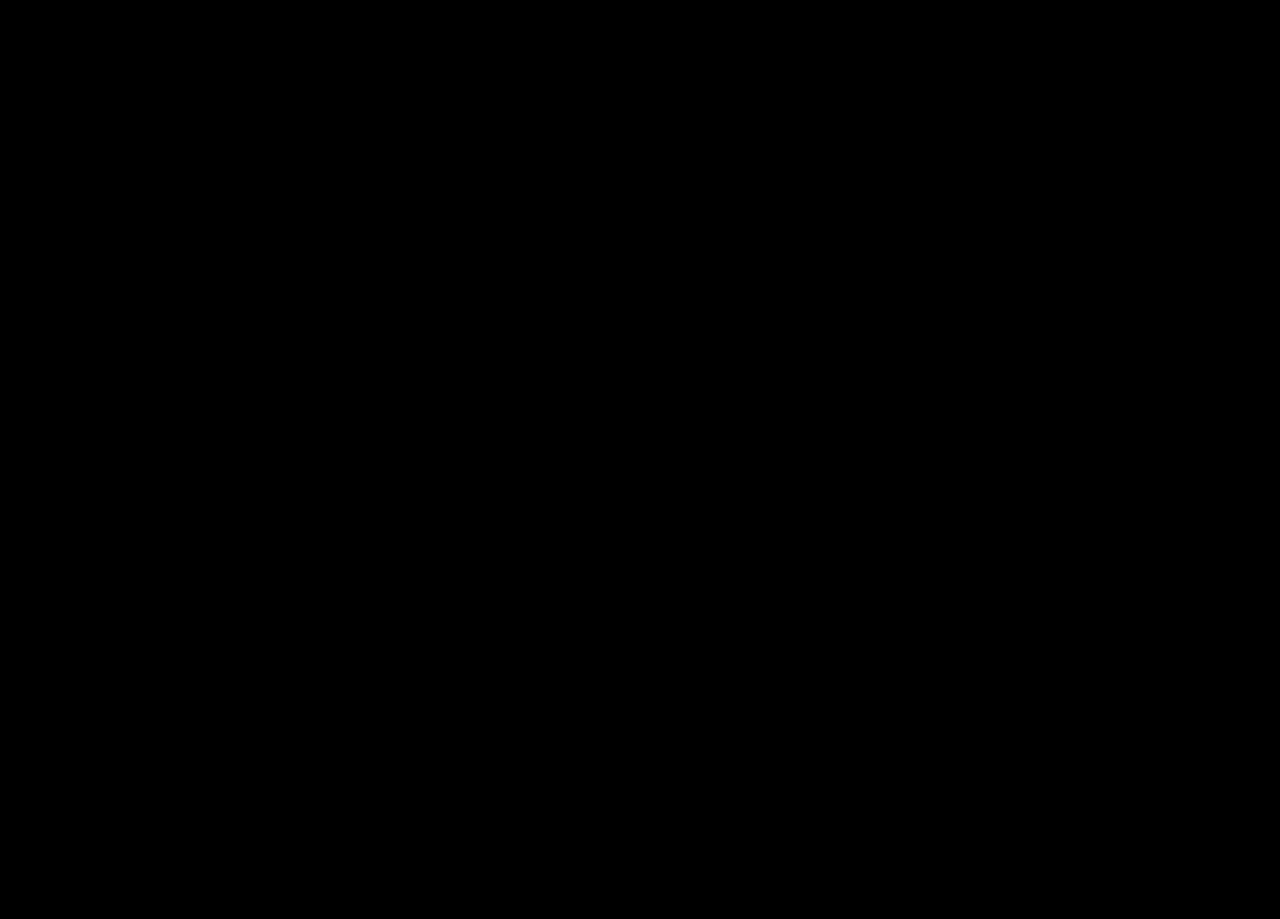
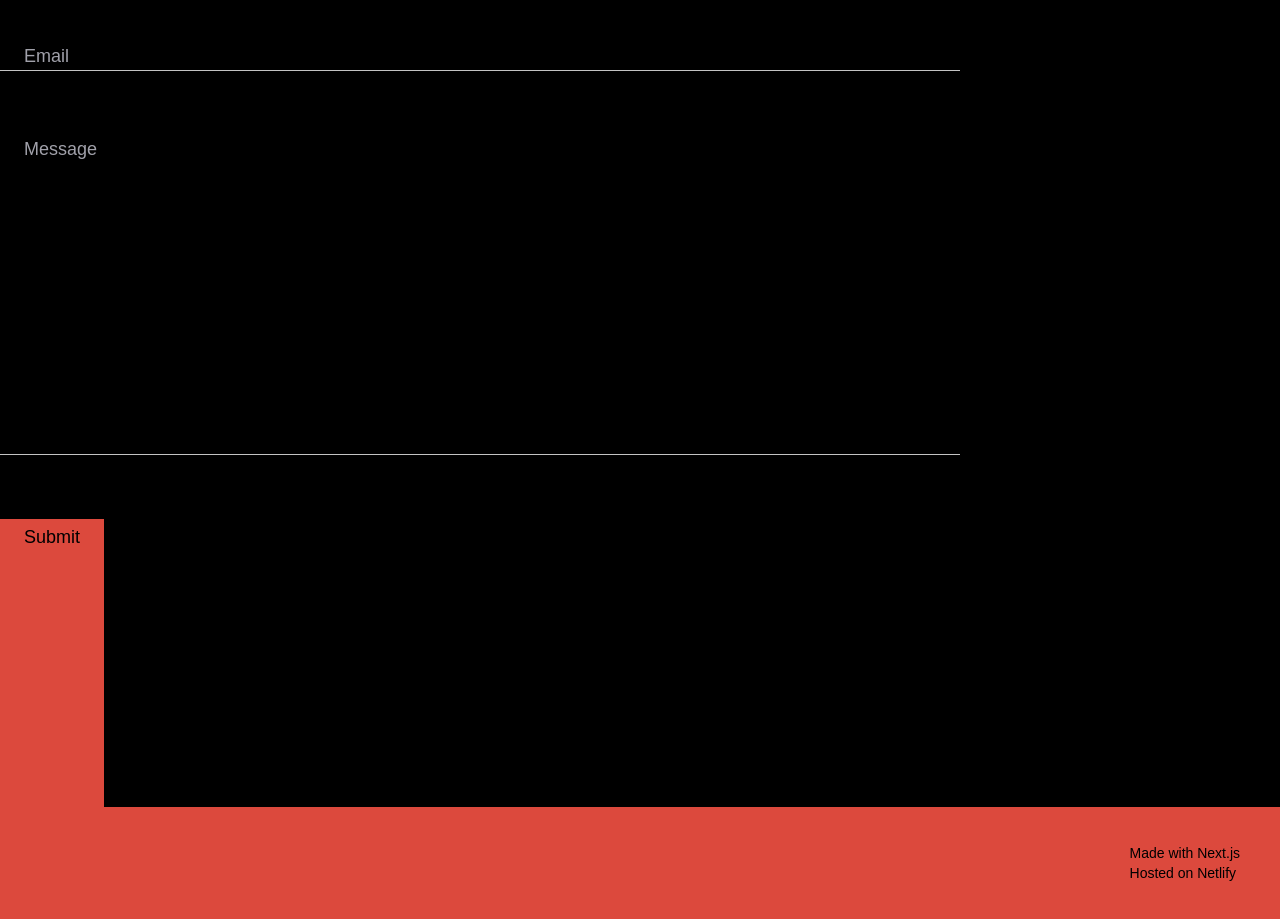
Before and after one commit to hubagaspar91/personal-website-v1.0, a Next.js app: page / in a window 1280 px wide. Shown: the part 3600-4519 px from the top of the page. Before the commit the page ends 3677 px from the top, so only its background shows below. Built offline with nearby package versions, Linux system fonts and the light colour scheme; a web font is replaced by a local one.

Commit message:
MainContact.tsx and Footer.tsx sections added

```diff
--- a/components/layout/Section/Section.tsx
+++ b/components/layout/Section/Section.tsx
@@ -2,15 +2,17 @@ import style from './Section.module.css';
 import utilsStyle from '../../../styles/utils.module.css';
 import { ReactElement } from 'react';
 import Container from '../Container/Container';
+import classNames from 'classnames';
 
 type Props = {
   children: any;
   title: string;
+  className: string;
 };
 
-function Section({ children, title }: Props): ReactElement {
+function Section({ children, title, className }: Props): ReactElement {
   return (
-    <Container className={utilsStyle.section}>
+    <Container className={classNames(utilsStyle.section, className)}>
       <h2 className={style.title}>{title}</h2>
       <div>{children}</div>
     </Container>
--- /dev/null
+++ b/components/sections/Footer/Footer.module.css
@@ -0,0 +1,5 @@
+.root {
+    @apply bg-primary h-24 md:h-28 pr-10
+    flex justify-end items-center
+    text-sm;
+}
--- /dev/null
+++ b/components/sections/Footer/Footer.tsx
@@ -0,0 +1,15 @@
+import style from './Footer.module.css';
+import { ReactElement } from 'react';
+
+function Footer(): ReactElement {
+  return (
+    <footer className={style.root}>
+      <div>
+        <div>Made with Next.js</div>
+        <div>Hosted on Netlify</div>
+      </div>
+    </footer>
+  );
+}
+
+export default Footer;
--- /dev/null
+++ b/components/sections/MainContact/MainContact.module.css
@@ -0,0 +1,40 @@
+.root {
+    @apply mb-0;
+}
+
+.input {
+    @apply bg-black block w-full border-b border-body px-6;
+}
+
+.textarea {
+    @apply h-80;
+    resize: none;
+}
+
+.input:not(:last-child) {
+    @apply mb-16;
+}
+
+.textarea:focus, .input:focus {
+    @apply border-primary;
+}
+
+.submit {
+    transition: color 0.3s linear;
+    @apply text-black bg-primary px-6 py-1 h-72
+    flex items-start relative overflow-hidden;
+}
+
+.submit:before {
+    content: "Submit";
+    transition: top 0.3s linear;
+    @apply absolute w-full h-full bg-black left-0 -top-72;
+}
+
+.submit:hover {
+    @apply text-primary;
+}
+
+.submit:hover:before {
+    @apply top-0;
+}
--- a/components/sections/MainContact/MainContact.tsx
+++ b/components/sections/MainContact/MainContact.tsx
@@ -1,10 +1,25 @@
 import { ReactElement } from 'react';
 import Section from '../../layout/Section/Section';
+import BodyText from '../../typography/BodyText/BodyText';
+import style from './MainContact.module.css';
+import classNames from 'classnames';
 
 function MainContact(): ReactElement {
   return (
-    <Section title="02. Contact">
-      <div />
+    <Section className={style.root} title="02. Contact">
+      <BodyText tag="div">
+        <form action="">
+          <input className={style.input} type="text" placeholder="Name" />
+          <input className={style.input} type="text" placeholder="Email" />
+          <textarea
+            className={classNames(style.input, style.textarea)}
+            placeholder="Message"
+          />
+          <button className={style.submit} type="submit">
+            Submit
+          </button>
+        </form>
+      </BodyText>
     </Section>
   );
 }
--- a/pages/_app.tsx
+++ b/pages/_app.tsx
@@ -4,6 +4,7 @@ import 'slick-carousel/slick/slick-theme.css';
 import { ReactElement } from 'react';
 import { Provider } from 'mobx-react';
 import initializeStore from '../stores';
+import Footer from '../components/sections/Footer/Footer';
 
 function MyApp({
   Component,
@@ -15,6 +16,7 @@ function MyApp({
   return (
     <Provider {...initializeStore()}>
       <Component {...pageProps} />
+      <Footer />
     </Provider>
   );
 }
--- a/styles/globals.css
+++ b/styles/globals.css
@@ -28,3 +28,7 @@ p:not(:last-child) {
 a {
   @apply text-primary underline;
 }
+
+input:focus, textarea:focus, select:focus, button:focus {
+  @apply outline-none;
+}
```
